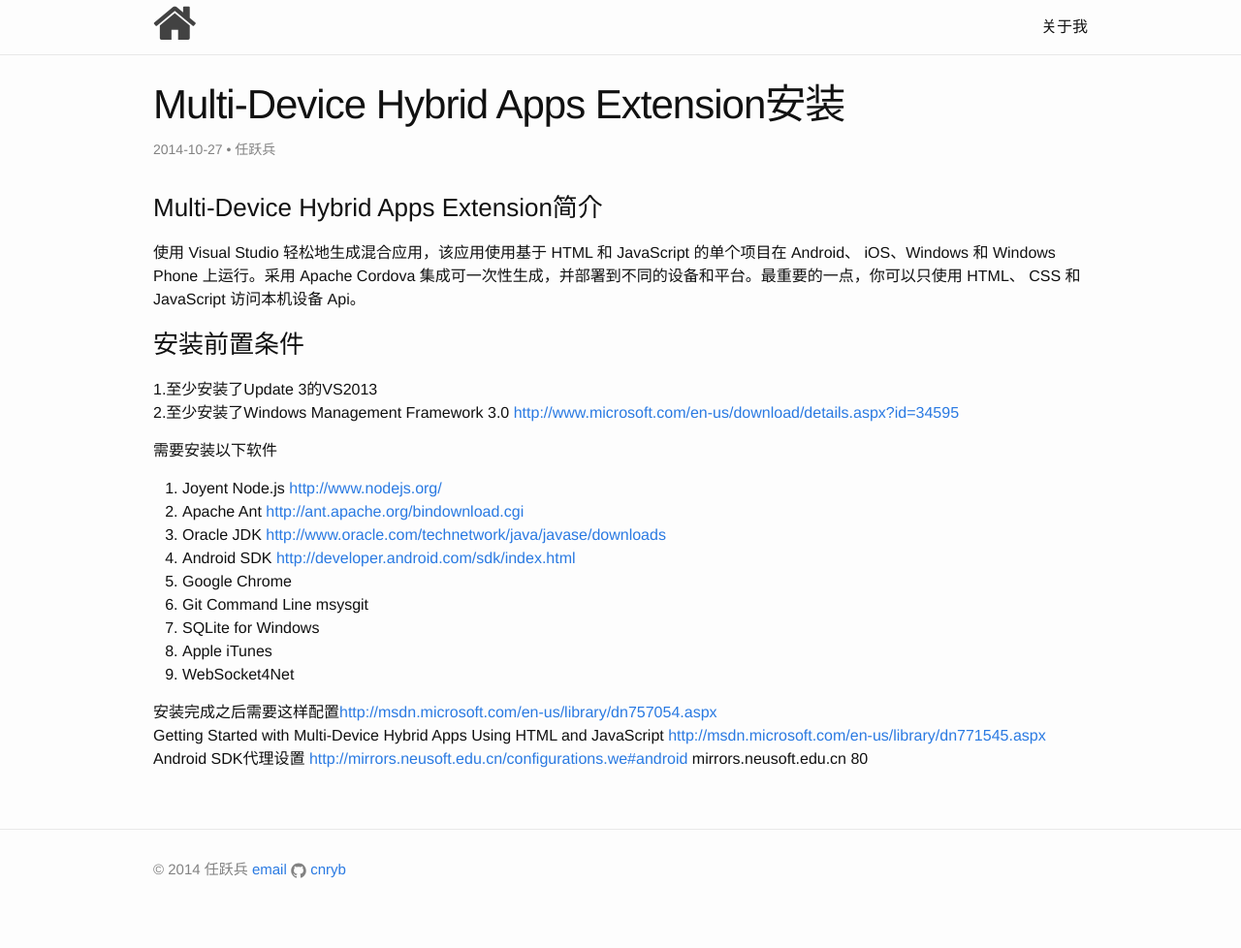
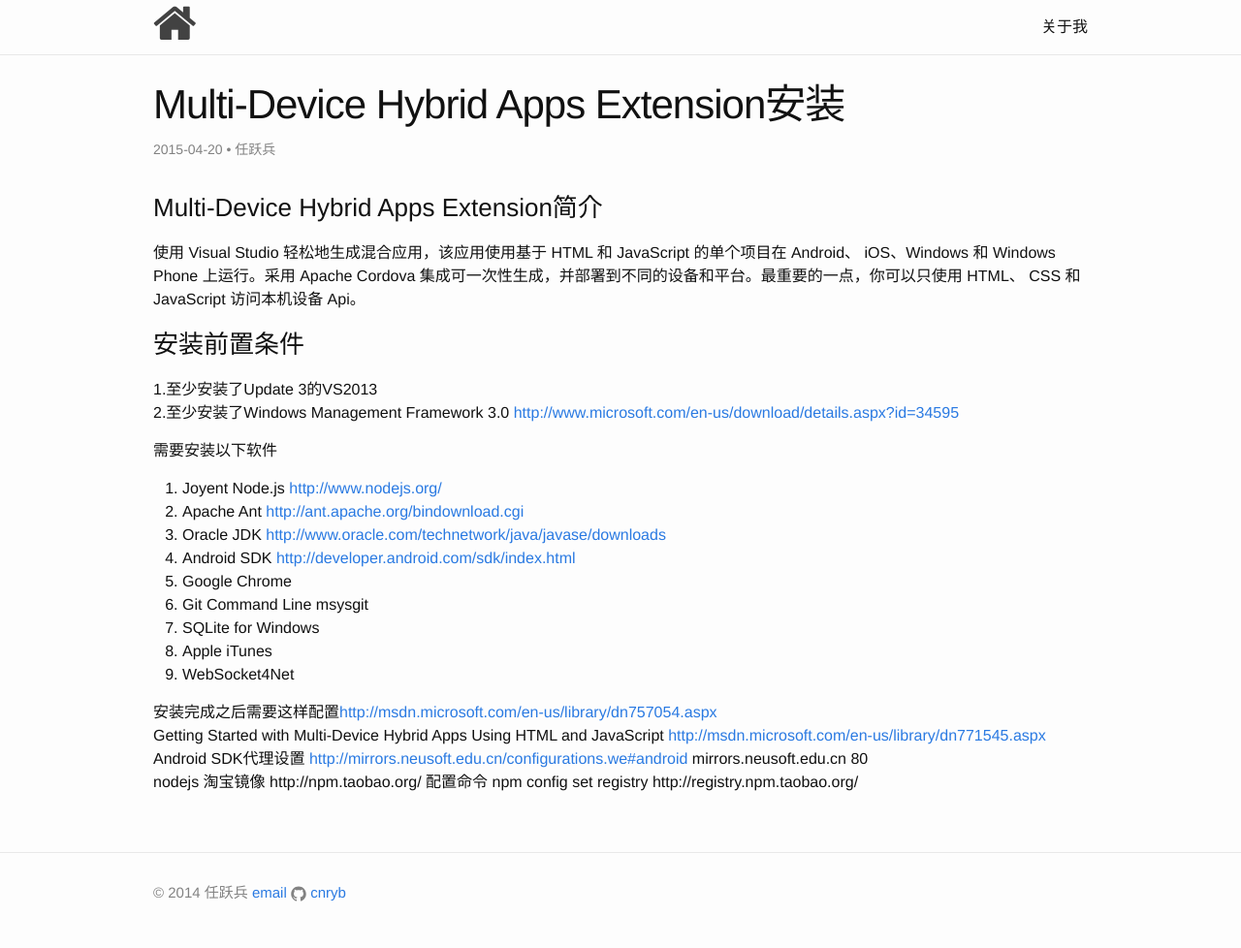
Before and after one commit to cnryb/cnryb.github.io, a Jekyll site: the page built from _posts/2014-10-26-Multi-Device Hybrid Apps Extension安装.md, in a window 1280 px wide. Shown: the whole page at 97% size. Built offline with Jekyll 4.4.1, drawn with Linux system fonts in a browser that asks for light colours; nearby versions of some CDN libraries; comment, search, counter and statistics services are not loaded; before the commit the page ends 954 px from its top, so only the background shows below that.

Commit message:
nodejs 淘宝镜像

```diff
--- a/_posts/2014-10-26-Multi-Device Hybrid Apps Extension安装.md
+++ b/_posts/2014-10-26-Multi-Device Hybrid Apps Extension安装.md
@@ -2,7 +2,7 @@
 layout: post
 title:  "Multi-Device Hybrid Apps Extension安装"
 author:	任跃兵
-date:   2014/10/27 17:34:43
+date:   2015/4/20 20:43:55
 categories: 资源
 ---
 
@@ -30,3 +30,4 @@
 安装完成之后需要这样配置<http://msdn.microsoft.com/en-us/library/dn757054.aspx>
 Getting Started with Multi-Device Hybrid Apps Using HTML and JavaScript <http://msdn.microsoft.com/en-us/library/dn771545.aspx>
 Android SDK代理设置 <http://mirrors.neusoft.edu.cn/configurations.we#android> mirrors.neusoft.edu.cn 80
+nodejs 淘宝镜像 http://npm.taobao.org/ 配置命令 npm config set registry http://registry.npm.taobao.org/
```
Also changed, not shown: _posts/2015-04-20-Command failed with exit code 1解决方案.md (+1 -1 lines).
